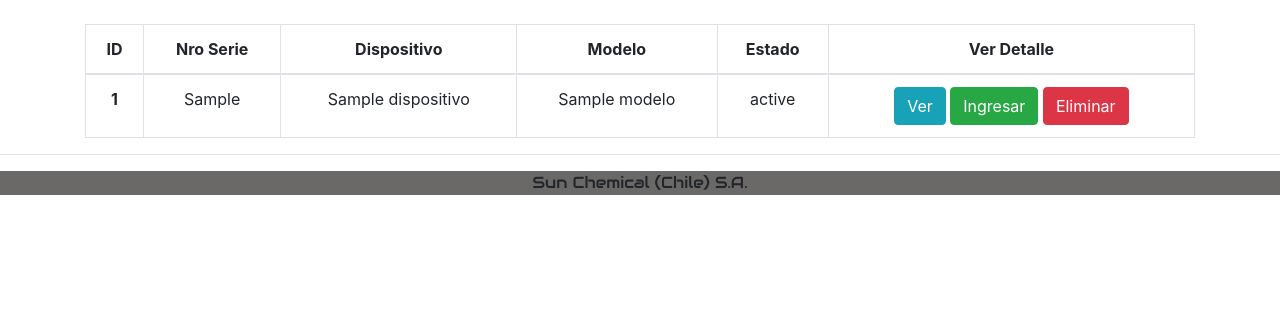
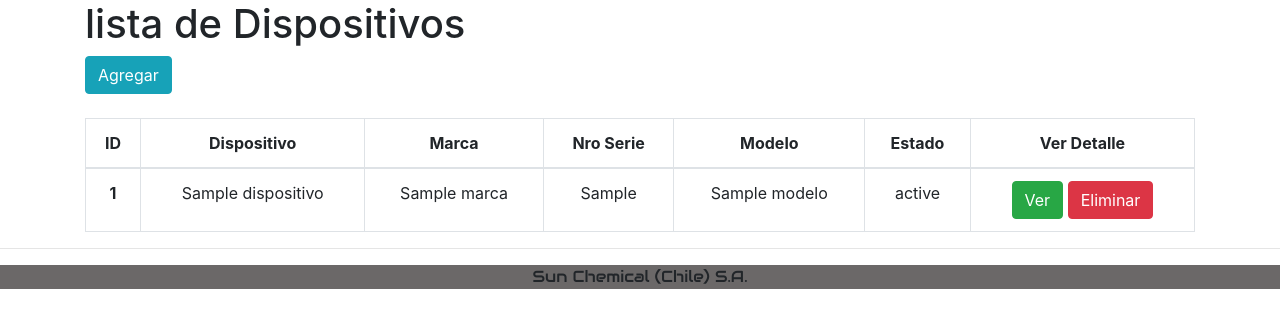
Before and after one commit to yulito/inventario, a Django app: page /dispositivo_list in a window 1280 px wide. Shown: the part 102-430 px from the top of the page. Run offline with Django 3.2, Linux system fonts and the light colour scheme; tables that the repository leaves empty hold one stand-in row (values such as "Sample post"); some libraries are stand-ins or nearby versions.

Commit message:
mejora en  BD, arreglo html y modal

```diff
--- a/core/admin.py
+++ b/core/admin.py
@@ -10,3 +10,4 @@ admin.site.register(tipo_dispositivo)
 admin.site.register(Modelo)
 admin.site.register(Estado)
 admin.site.register(Dispositivo)
+admin.site.register(Marca)
--- a/core/models.py
+++ b/core/models.py
@@ -2,7 +2,6 @@ from django.db import models
 from django.db.models.constraints import UniqueConstraint
 from django.db.models.fields import CharField
 
-#region, comuna, sucursal
 class Region(models.Model):
     idRegion = models.IntegerField(blank=False, null=False, primary_key=True)
     nomRegion = models.CharField(max_length=70, blank=True, null=True)
@@ -57,6 +56,12 @@ class Estado(models.Model):
     class Meta:
         db_table = "estado"
 
+class Marca(models.Model):
+    idMarca = models.IntegerField(db_column='idMarca', primary_key=True)
+    nomMarca = models.CharField(max_length=20, blank=True, null=True)
+    class Meta:
+        db_table = "marca"
+
 class Dispositivo(models.Model):
     idCorrel = models.AutoField(blank=False, null=False, primary_key=True)
     nroSerie = models.CharField(max_length=20, blank=False, null=False, unique=True)
@@ -65,7 +70,8 @@ class Dispositivo(models.Model):
     tipo_dispositivoo = models.ForeignKey(tipo_dispositivo, blank=False, null=False, on_delete=models.CASCADE)
     modeloo = models.ForeignKey(Modelo, blank=False, null=False, on_delete=models.CASCADE)
     estadoo = models.ForeignKey(Estado, blank=False, null=False, on_delete=models.CASCADE)
-    rutt = models.ForeignKey(Usuario, blank=False, null=False, on_delete=models.CASCADE)
+    rutt = models.ForeignKey(Usuario, blank=True, null=True, on_delete=models.CASCADE)
     sucursall = models.ForeignKey(Sucursal, blank=False, null=False, on_delete=models.CASCADE)
+    marcaa = models.ForeignKey(Marca, blank=True, null=True, on_delete=models.CASCADE)
     class Meta:
         db_table = "dispositivo"
--- a/core/static/js/CrudDisp.js
+++ b/core/static/js/CrudDisp.js
@@ -3,8 +3,18 @@ $(document).ready(function(){
 });
 
 function mostrarDisp(){
-    $("#btVer").click(function(e){
+    $("#btIngresar").click(function(e){
         e.preventDefault();
         $("#modalDispositivo").modal('show');
-    })
+        let dispo = $("#idNom").val();
+        let marc = $("#idMar").val();
+        let mod = $("#idMod").val();
+        let nro = $("#idNro").val();
+        let texto = $("#Textarea1").val();
+        let sucu = $("#idSuc").val();
+        let usu = $("#idUsu").val();
+        //instanciar ajax, luego añadir funcion de boton agregar onclick y en sus parentesis añadir nombre funcion url y los datos.
+
+
+    });
 }
--- a/core/templates/core/administrador/dispositivo_list.html
+++ b/core/templates/core/administrador/dispositivo_list.html
@@ -2,30 +2,36 @@
    {% extends 'core/index.html' %}
    {% load static %}
    {% block content %}
+   <div class="listDisp">
+    <h1>lista de Dispositivos</h1>
+   </div>
+   <div>
+    <button type="button" name="btIngresar" id="btIngresar" class="btn  btn-info"> Agregar</button>
+   </div>
            <br>
         <table class="table table-bordered">
             <thead>
               <tr>
-                <th scope="col">ID</th> <!--correlativo-->
-                <th scope="col">Nro Serie</th> <!--nro serie-->
-                <th scope="col">Dispositivo</th> <!--tipo dispositivo-->
-                <th scope="col">Modelo</th> <!--modelo-->
-                <th scope="col">Estado</th> <!--estado-->
-                <th scope="col">Ver Detalle</th> <!--boton-->
+                <th scope="col">ID</th>
+                <th scope="col">Dispositivo</th>
+                <th scope="col">Marca</th>
+                <th scope="col">Nro Serie</th>
+                <th scope="col">Modelo</th>
+                <th scope="col">Estado</th>
+                <th scope="col">Ver Detalle</th>
               </tr>
             </thead>
             <tbody>
               {% for disp in disp %}
               <tr>
                 <th scope="row">{{ disp.idCorrel }}</th>
+                <td>{{ disp.tipo_dispositivoo.nomTipo}}</td>
+                <td>{{disp.marcaa.nomMarca}}</td>
                 <td>{{ disp.nroSerie }}</td>
-                <td>{{ disp.tipo_dispositivoo.nomTipo}}</td>
                 <td>{{ disp.modeloo.nomModelo }}</td>
                 <td>{{ disp.estadoo.nomEstado }}</td>
                 <td>
-                  <!--<button type="button" disabled  name="btActualizar" id="btActualizar" align="right" class="btn  btn-success" onclick="javascript:mpProducto.actualizar();"><i class="fa fa-floppy-save"></i> Ver</button>-->
-                  <button type="button" name="btVer" id="btVer" class="btn  btn-info"> Ver</button>
-                  <button type="button" name="btIngresar" id="btIngresar" class="btn  btn-success"> Ingresar</button>
+                  <button type="button" name="btVer" id="btVer" class="btn  btn-success"> Ver</button>
                   <button type="button" name="btEliminar" id="btEliminar" class="btn  btn-danger" > Eliminar</button>
                 </td>
               </tr>
@@ -48,23 +54,76 @@
                   <form>
                     <div class="form-group">
                       <label for="correlativo">ID</label>
-                      <input type="number" class="form-control md-2" id="idcorr">
-                      <!--<small id="emailHelp" class="form-text text-muted">We'll never share your email with anyone else.</small>-->
+                      <input type="number" class="form-control md-2" id="idcorr" disabled>
+                    </div>
+                    <div class="form-group">
+                      <label for="">Dispositivo</label>
+                      <select class="form-control md-2" id="idNom">
+                        <option selected>Selecciona Dispositivo...</option>
+                        <option value="1">One</option>
+                        <option value="2">Two</option>
+                        <option value="3">Three</option>
+                      </select>
+                    </div>
+                    <div class="form-group">
+                      <label for="">Marca</label>
+                      <select class="form-control md-2" id="idMar">
+                        <option selected>Selecciona Marca...</option>
+                        <option value="1">One</option>
+                        <option value="2">Two</option>
+                        <option value="3">Three</option>
+                      </select>
+                    </div>
+                    <div class="form-group">
+                      <label for="">Modelo</label>
+                      <select class="form-control md-2" id="idMod">
+                        <option selected>Selecciona Modelo...</option>
+                        <option value="1">One</option>
+                        <option value="2">Two</option>
+                        <option value="3">Three</option>
+                      </select>
                     </div>
                     <div class="form-group">
                       <label for="">Nro de Serie</label>
                       <input type="text" class="form-control md-2" id="idNro">
                     </div>
                     <div class="form-group">
-                      <label for="">Nombre Dispositivo</label>
-                      <input type="text" class="form-control md-2" id="idNom">
-                    </div>
-                    <div class="form-group">
                       <label for="">Comentario</label>
                       <textarea class="form-control md-2" id="Textarea1" rows="3"></textarea>
                     </div>
-
-
+                    <div class="form-check">
+                      <input class="form-check-input" type="radio" name="estado" id="idEstado" value="option1" checked>
+                      <label class="form-check-label" for="exampleRadios1">
+                        Habilitado
+                      </label>
+                    </div>
+                    <div class="form-check">
+                      <input class="form-check-input" type="radio" name="estado" id="idEstado" value="option2">
+                      <label class="form-check-label" for="exampleRadios2">
+                        Deshabilitado
+                      </label>
+                    </div>
+                    <div class="form-check disabled">
+                      <input class="form-check-input" type="radio" name="estado" id="idEstado" value="option3" >
+                      <label class="form-check-label" for="exampleRadios3">
+                        En Uso
+                      </label>
+                    </div>
+                    <br>
+                    <div class="form-group">
+                      <label for="">Sucursal</label>
+                      <select class="form-control md-2" id="idSuc">
+                        <option selected>Selecciona Sucursal...</option>
+                        <option value="1">One</option>
+                        <option value="2">Two</option>
+                        <option value="3">Three</option>
+                      </select>
+                    </div>
+                    <div class="form-group">
+                      <label for="">Usuario</label>
+                      <input type="text" class="form-control md-2" id="idUsu" placeholder="Ingrese rut xxxxxxxx-x">
+                    </div>
+                    <small id="emailHelp" class="form-text text-muted">Antes de guardar verifique los cambios</small>
                   </form>
                 </div>
                 <div class="modal-footer">
```
Also changed, not shown: core/migrations/0004_auto_20210708_1012.py (added), core/static/CSS/index.css (line endings or trailing spaces).
